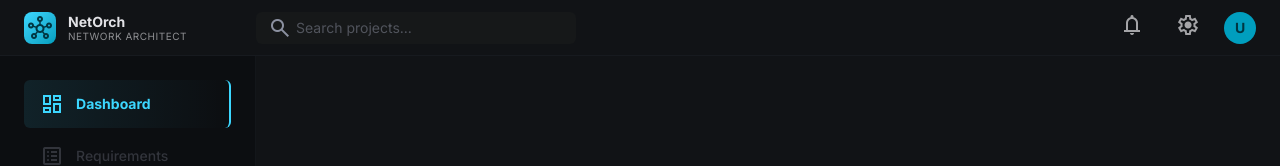
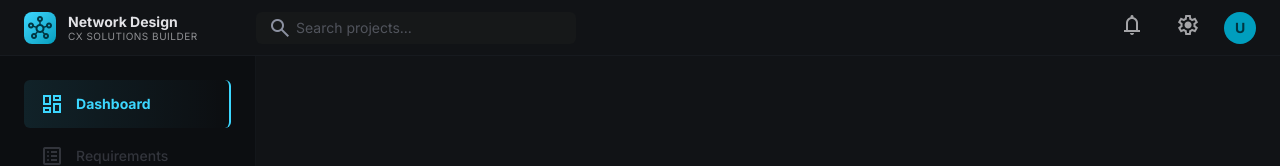
Before and after one commit to Shashanku7/automated-network-design-deployment, a React (Vite) app in the folder frontend/code/: page / in a window 1280 px wide. Shown: the top 166 px of the page. Built offline with nearby package versions, Linux system fonts and the light colour scheme.

Commit message:
Rebrand: NetOrch / Network Architect -> Network Design / CX Solutions Builder

```diff
--- a/frontend/code/index.html
+++ b/frontend/code/index.html
@@ -3,7 +3,7 @@
   <head>
     <meta charset="UTF-8" />
     <meta name="viewport" content="width=device-width, initial-scale=1.0" />
-    <title>NetOrch OS — Automated Network Design</title>
+    <title>Network Design — CX Solutions Builder</title>
     <meta
       name="description"
       content="AI-powered network design and deployment tool by HPE Aruba"
--- a/frontend/code/src/components/TopBar.jsx
+++ b/frontend/code/src/components/TopBar.jsx
@@ -1,7 +1,7 @@
 /**
  * TopBar — Header bar (persistent across all pages)
  *
- * Contains: "NetOrch OS" branding (links to dashboard), search, and user actions.
+ * Contains: branding (links to dashboard) and search.
  */
 
 import { useState, useEffect, useRef } from "react";
@@ -63,10 +63,10 @@ export default function TopBar() {
           </div>
           <div>
             <div className="text-sm font-bold text-on-surface group-hover:text-primary transition-colors leading-tight">
-              NetOrch
+              Network Design
             </div>
             <div className="text-[10px] text-on-surface/60 uppercase tracking-wider leading-tight">
-              Network Architect
+              CX Solutions Builder
             </div>
           </div>
         </NavLink>
--- a/frontend/code/src/index.css
+++ b/frontend/code/src/index.css
@@ -1,5 +1,5 @@
 /* ============================================
-   NetOrch OS — Design System & Theme
+   Network Design — Design System & Theme
    Uses Tailwind v4 with custom dark theme tokens
    matching the HPE/Aruba brand aesthetic.
    ============================================ */
```
